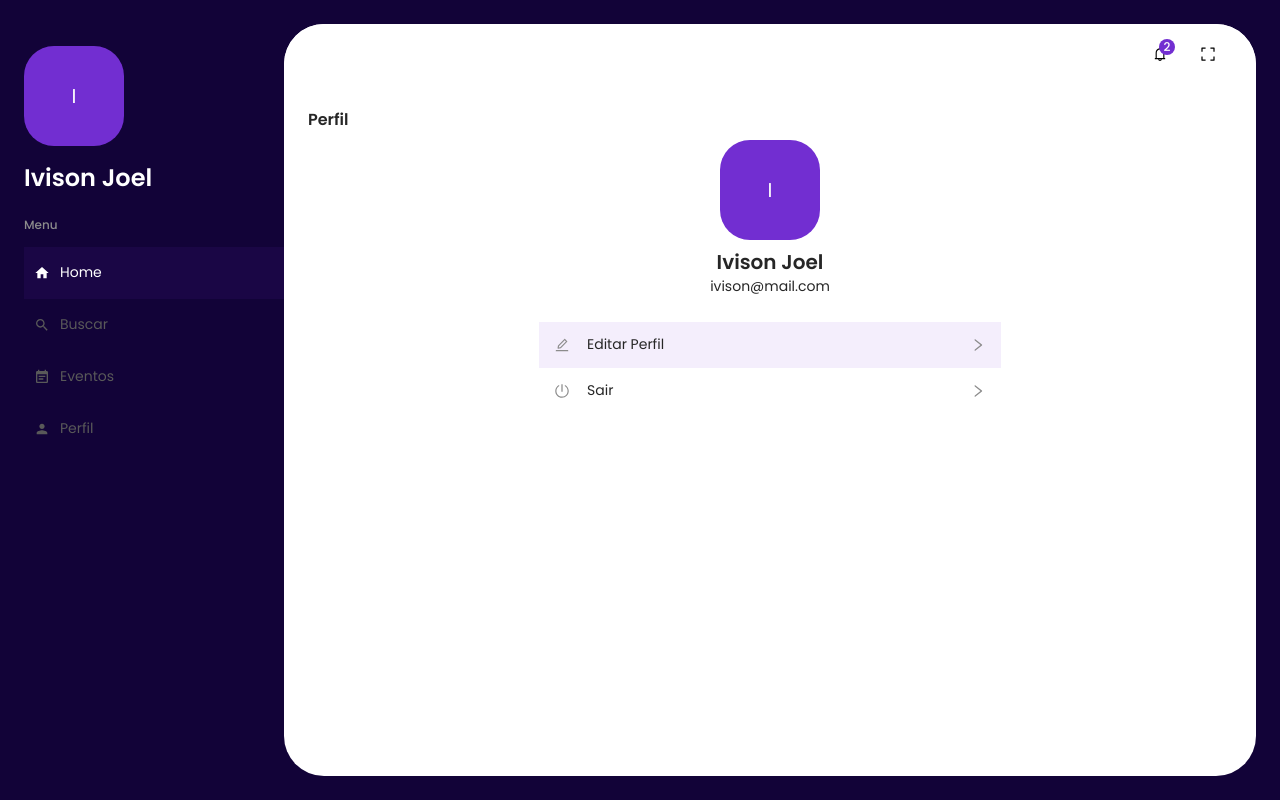
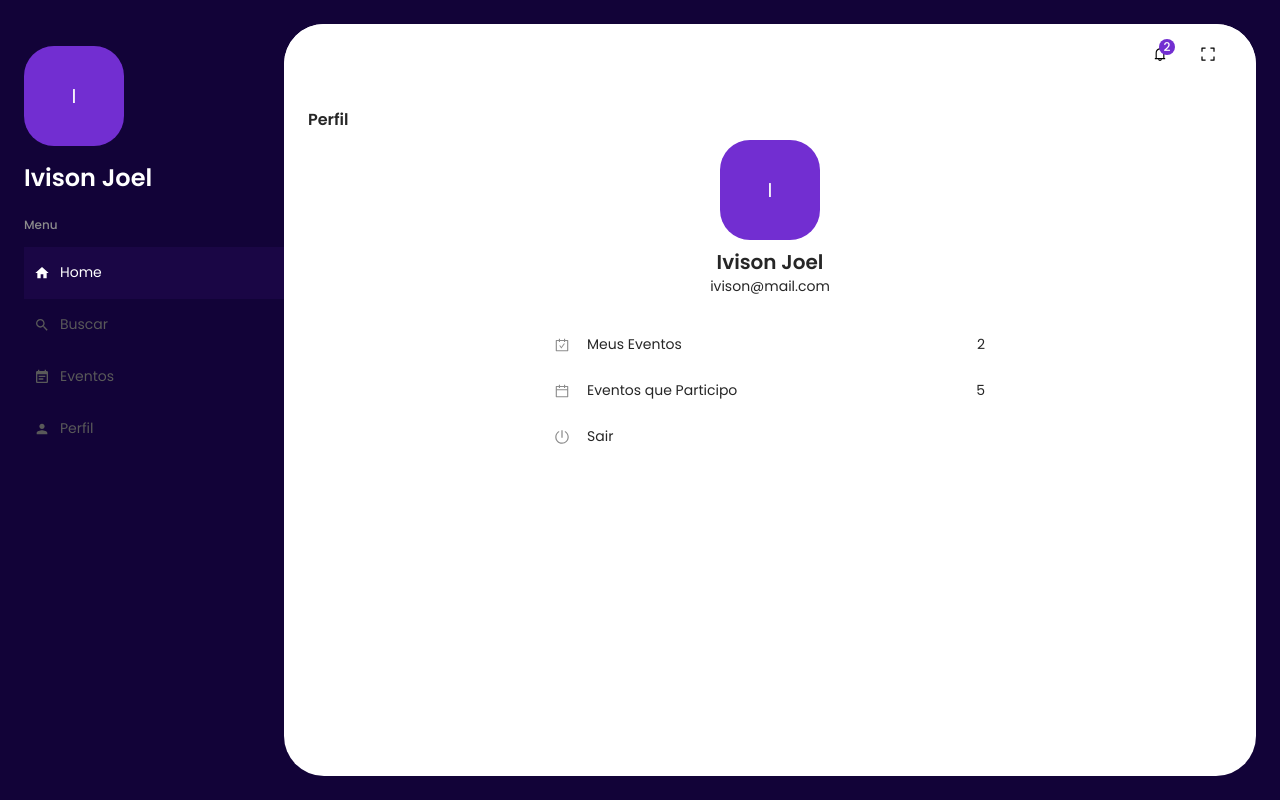
Before and after one commit to Ivisonj/IEvent-Frontend, a Next.js app in the folder ievent-frontend/: page /user/profile in a window 1280 px wide. Built offline with nearby package versions, Linux system fonts and the light colour scheme; a web font is replaced by a local one.

Commit message:
notifications page creation

```diff
--- a/ievent-frontend/src/app/user/profile/profileContent.tsx
+++ b/ievent-frontend/src/app/user/profile/profileContent.tsx
@@ -1,5 +1,4 @@
 'use client'
-import { useState } from 'react'
 import {
   Box,
   Stack,
@@ -13,19 +12,13 @@ import {
 } from '@mui/material'
 
 import {
-  EditOutlined,
+  CarryOutOutlined,
   PoweroffOutlined,
-  RightOutlined,
+  CalendarOutlined,
 } from '@ant-design/icons'
 
 const ProfileContent = () => {
   const theme = useTheme()
-
-  const [selectedIndex, setSelectedIndex] = useState(0)
-
-  const handleListItemClick = (event, index) => {
-    setSelectedIndex(index)
-  }
 
   return (
     <Box
@@ -81,18 +74,14 @@ const ProfileContent = () => {
               alignItems: 'center',
               justifyContent: 'space-between',
             }}
-            selected={selectedIndex === 0}
-            onClick={(event) => handleListItemClick(event, 0)}
           >
             <Stack direction="row" alignItems="center">
               <ListItemIcon>
-                <EditOutlined />
+                <CarryOutOutlined />
               </ListItemIcon>
-              <ListItemText primary="Editar Perfil" />
+              <ListItemText primary="Meus Eventos" />
             </Stack>
-            <ListItemIcon sx={{ display: 'flex', justifyContent: 'flex-end' }}>
-              <RightOutlined />
-            </ListItemIcon>
+            <Typography>2</Typography>
           </ListItemButton>
         </List>
         <List
@@ -111,8 +100,32 @@ const ProfileContent = () => {
               alignItems: 'center',
               justifyContent: 'space-between',
             }}
-            selected={selectedIndex === 1}
-            onClick={(event) => handleListItemClick(event, 1)}
+          >
+            <Stack direction="row" alignItems="center">
+              <ListItemIcon>
+                <CalendarOutlined />
+              </ListItemIcon>
+              <ListItemText primary="Eventos que Participo" />
+            </Stack>
+            <Typography>5</Typography>
+          </ListItemButton>
+        </List>
+        <List
+          component="nav"
+          sx={{
+            p: 0,
+            '& .MuiListItemIcon-root': {
+              minWidth: 32,
+              color: theme.palette.grey[500],
+            },
+          }}
+        >
+          <ListItemButton
+            sx={{
+              display: 'flex',
+              alignItems: 'center',
+              justifyContent: 'space-between',
+            }}
           >
             <Stack direction="row" alignItems="center">
               <ListItemIcon>
@@ -120,9 +133,6 @@ const ProfileContent = () => {
               </ListItemIcon>
               <ListItemText primary="Sair" />
             </Stack>
-            <ListItemIcon sx={{ display: 'flex', justifyContent: 'flex-end' }}>
-              <RightOutlined />
-            </ListItemIcon>
           </ListItemButton>
         </List>
       </Stack>
```
Also changed, not shown: ievent-frontend/src/app/user/notifications/page.tsx (added, +16 -0 lines), ievent-frontend/src/components/notification/index.tsx (added, +7 -0 lines).
